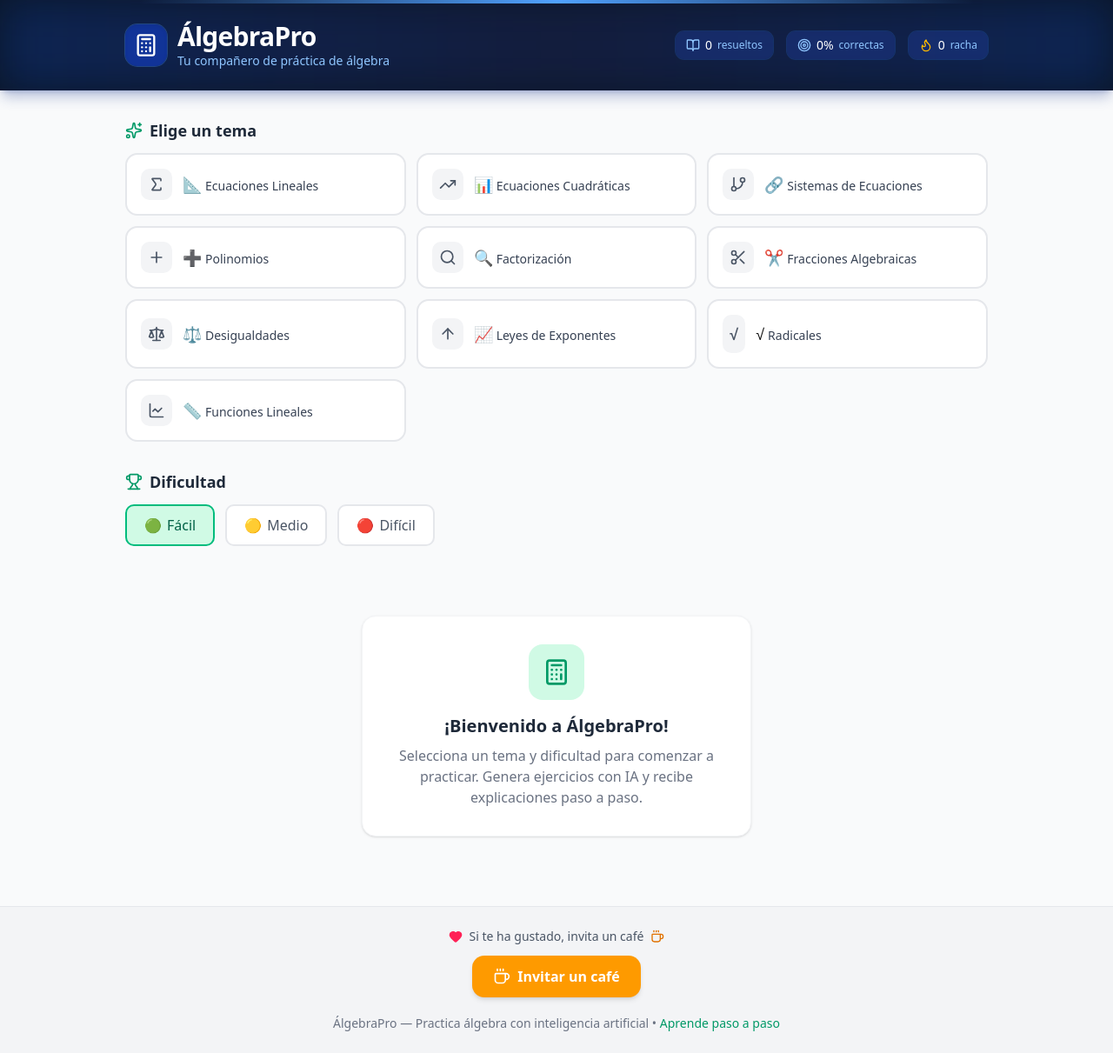
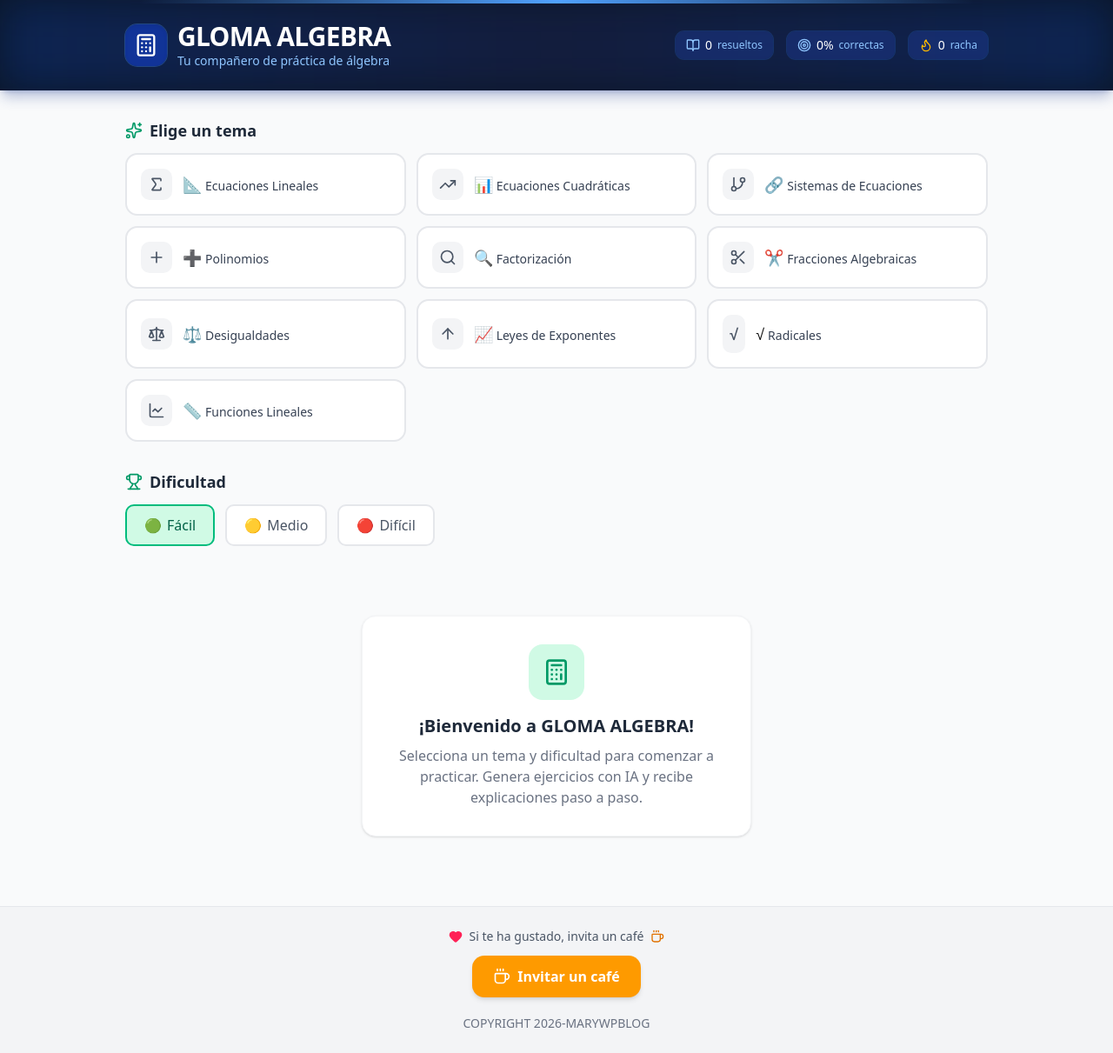
Before and after one commit to antonioava1961/gloma-algebra, a Next.js app: page / in a window 1280 px wide. Shown: the whole page at 87% size. Built offline with nearby package versions, Linux system fonts and the light colour scheme.

Commit message:
7fb1bbf7-745f-41d3-8fa6-a140de3055b2

```diff
--- a/src/app/page.tsx
+++ b/src/app/page.tsx
@@ -260,7 +260,7 @@ export default function Home() {
                 <Calculator className="size-7" />
               </div>
               <div>
-                <h1 className="text-2xl sm:text-3xl font-bold tracking-tight">ÁlgebraPro</h1>
+                <h1 className="text-2xl sm:text-3xl font-bold tracking-tight">GLOMA ALGEBRA</h1>
                 <p className="text-blue-300 text-sm">Tu compañero de práctica de álgebra</p>
               </div>
             </div>
@@ -632,7 +632,7 @@ export default function Home() {
                 <Calculator className="size-8 text-emerald-600" />
               </div>
               <h3 className="text-xl font-semibold text-gray-800 mb-2">
-                ¡Bienvenido a ÁlgebraPro!
+                ¡Bienvenido a GLOMA ALGEBRA!
               </h3>
               <p className="text-gray-500">
                 Selecciona un tema y dificultad para comenzar a practicar.
@@ -668,10 +668,7 @@ export default function Home() {
 
           {/* Credits */}
           <div className="text-center text-sm text-gray-500">
-            <p>
-              ÁlgebraPro — Practica álgebra con inteligencia artificial •{" "}
-              <span className="text-emerald-600 font-medium">Aprende paso a paso</span>
-            </p>
+            <p>COPYRIGHT 2026-MARYWPBLOG</p>
           </div>
         </div>
       </footer>
```
